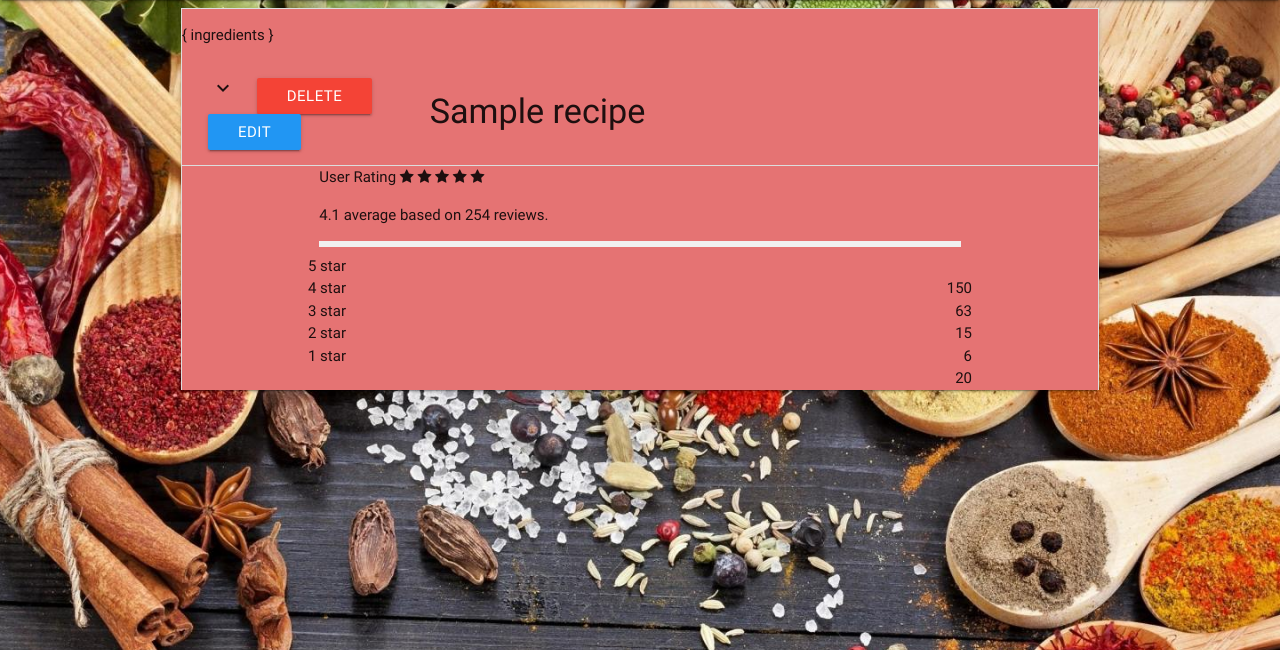
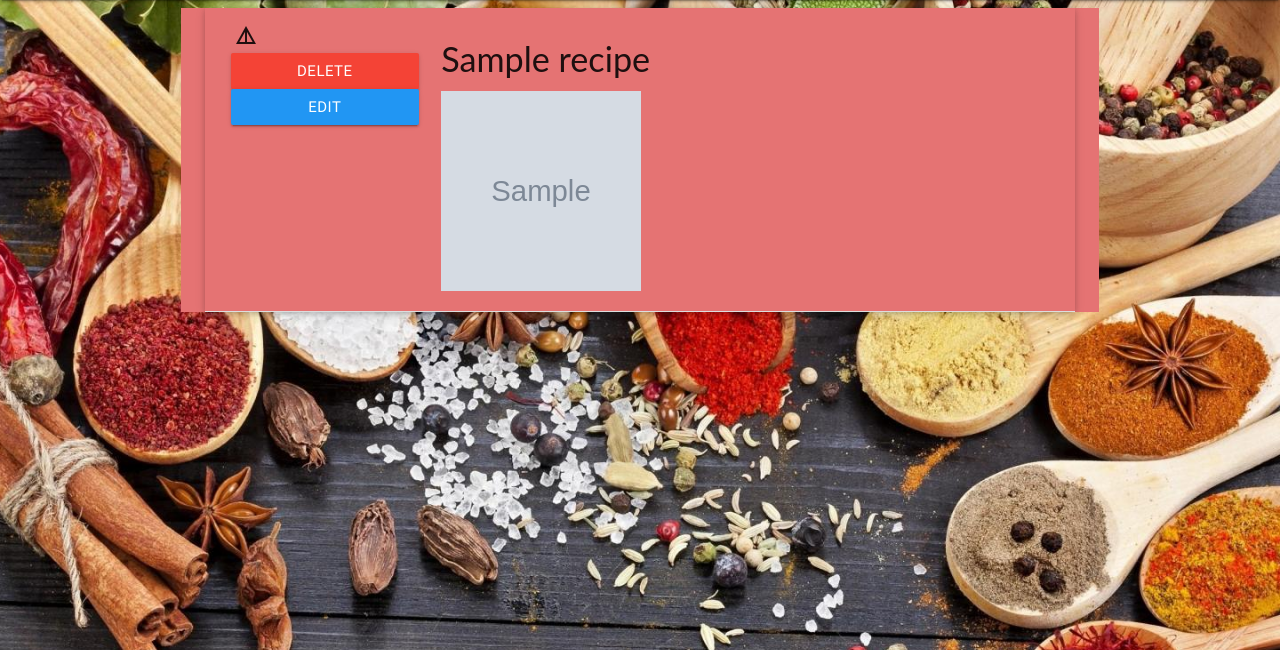
Before and after one commit to DavidThomasFrontend/recipe-managerV2, a Flask app: template templates/recipes.html in a window 1280 px wide. Shown: the part 64-714 px from the top of the page. Run offline with Flask 2, Linux system fonts and the light colour scheme; the template is opened without the code that fills it: most values are stand-ins (such as "Sample title", 1, 10 or a date in 2020); grey boxes marked "Sample" are stand-in pictures; some libraries are stand-ins or nearby versions; some web fonts are replaced.

Commit message:
added tweaks and design changes

```diff
--- a/app.py
+++ b/app.py
@@ -13,15 +13,16 @@ mongo = PyMongo(app)
 @app.route('/')
 @app.route('/get_recipes')
 def get_recipes():
-    ingredients = ingredients.split(", ")
-    meal_procedure = meal_procedure.split(", ")
-    return render_template('recipes.html',ingredients=ingredients, meal_procedure=meal_procedure, recipes=mongo.db.recipes.find())
+   return render_template('recipes.html', recipes=mongo.db.recipes.find())
+
 
 @app.route('/add_recipe')
 def add_recipe():
     recipes=mongo.db.recipes.find()
     categories = mongo.db.categories.find()
-    return render_template('add_recipe.html', recipes=recipes, categories=categories)
+    return render_template(
+    'add_recipe.html', recipes=recipes, categories=categories)
+
 
 @app.route('/insert_recipe', methods=['POST'])
 def insert_recipe():
@@ -29,11 +30,14 @@ def insert_recipe():
     recipes.insert_one(request.form.to_dict())
     return redirect(url_for('get_recipes'))
 
+
 @app.route('/edit_recipe/<recipes_id>')
 def edit_recipe(recipes_id):
     recipes = mongo.db.recipes.find_one({"_id": ObjectId(recipes_id)})
     all_diet_categories = mongo.db.categories.find()
-    return render_template('edit_recipe.html', recipes = recipes, categories = all_diet_categories)
+    return render_template('edit_recipe.html',
+     recipes = recipes, categories = all_diet_categories)
+
 
 @app.route('/update_recipe/<recipes_id>', methods=['POST'])
 def update_recipe(recipes_id):
@@ -48,10 +52,12 @@ def update_recipe(recipes_id):
     })
     return redirect(url_for('get_recipes'))
 
+
 @app.route('/delete_recipe/<recipes_id>')
 def delete_recipe(recipes_id):
     mongo.db.recipes.remove({'_id': ObjectId(recipes_id)})
     return redirect(url_for('get_recipes'))
+
 
 @app.route('/home')
 def home():
--- a/static/css/style.css
+++ b/static/css/style.css
@@ -15,10 +15,20 @@ h3{
     text-align: center;
     color: #ffffff;
     font-family: 'Playfair Display', serif;
+
 }
 
 h1{
      text-align: center;
     color: #ffffff;
     font-family: 'Playfair Display', serif;
+    padding-top: 200px;
 }
+
+.btn_small{
+    display: block;
+}
+
+.name{
+    font-family: 'Lato', serif;
+}
--- a/templates/add_recipe.html
+++ b/templates/add_recipe.html
@@ -27,6 +27,7 @@
                <label for="meal_procedure">Method</label>
             </div>
          </div>
+
          <div class="row">
             <div class="input-field col s3">
                <select>
--- a/templates/base.html
+++ b/templates/base.html
@@ -32,7 +32,7 @@
 </div>
 <script src="https://cdnjs.cloudflare.com/ajax/libs/jquery/3.5.0/jquery.min.js"></script>
 <script src="https://cdnjs.cloudflare.com/ajax/libs/materialize/0.100.2/js/materialize.min.js"></script>
-<link rel="stylesheet"  href='static/css/style.css' type="text/css" />
+
 <script type="text/javascript">
 
 $(document).ready(function(){
--- a/templates/edit_recipe.html
+++ b/templates/edit_recipe.html
@@ -1,7 +1,7 @@
 {% extends 'base.html' %} {% block content %}
 <h3>Edit Recipe</h3>
 <div class="row">
-   <form action="{{ url_for('update_recipe', recipes_id=recipes._id) }}" method="POST" class="col s12">
+   <form action="{{ url_for('update_recipe', recipes_id=recipes._id) }}" method="POST" class="col s12 white">
       <div class="row" >
          <i class="medium material-icons left">restaurant_menu</i>
          <div class="input-field col s12">
@@ -29,6 +29,7 @@
                <label for="meal_procedure">Method</label>
             </div>
          </div>
+
          <div class="row">
             <div class="input-field col s3">
                <select>
--- a/templates/recipes.html
+++ b/templates/recipes.html
@@ -1,107 +1,49 @@
 {% extends 'base.html' %} {% block content %}
 
 <div class="row">
-    <ul class="collapsible red lighten-2" data-collapsible="accordion">
+    <ul class="collapsible popout red lighten-2" data-collapsible="accordion">
         {% for recipes in recipes %}
-
-        {% for ingredients in ingredients %}
-            <p>{ ingredients }<p>
-        {% endfor %}
+    <!---    <img src="{{ recipes.image }}" /> -->
         <li>
             <div class="collapsible-header red lighten-2">
                 <div class="col s3">
-                    <i class="material-icons">expand_more</i>
+                    <i class="material-icons">details</i>
                     <a href= "{{ url_for('delete_recipe', recipes_id=recipes._id) }}" class="waves-effect waves-light btn btn_small red">Delete</a>
                     <a href= "{{ url_for('edit_recipe', recipes_id=recipes._id) }}" class="waves-effect waves-light btn btn_small blue">Edit</a>
 
                 </div>
-                <div class="col s9">
+                <div class="col s9 name">
                     <h4>{{recipes.recipe_name}}</h4>
+                    <img src="{{ recipes.image }}" width="200" height="200"/>
                 </div>
             </div>
             <div class="collapsible-body purple lighten-4">
                 <span>
                 {{recipes.recipe_description}}
-                <br>{{recipes.ingredients}}
-                <br>{{recipes.utensil_name}}
+                <br><h2>Ingredients</h2>{% set ingredients = recipes.ingredients.split(', ') %}
+        {% for ingredients in ingredients %}
+            <p>{{ ingredients }}<p>
+        {% endfor %}
+                <br><h2>Utensils</h2>{{recipes.utensil_name}}
                 <br>{{recipes.diet_category}}
-                <br>{{recipes.meal_procedure}}
+                <br><h2>Method</h2>{% set meal_procedure = recipes.meal_procedure.split('. ') %}
+        {% for meal_procedure in meal_procedure %}
+            <p>{{ meal_procedure }}<p>
+        {% endfor %}
+
             </span>
             </div>
         </li>
 
+<!--<div class="desc">
+   <p class="flow-text">
+   Lorum50
+   </p>
+</div> -->
 
-<div class='container'>
-   <span class="heading">User Rating</span>
-   <span class="fa fa-star checked"></span>
-   <span class="fa fa-star checked"></span>
-   <span class="fa fa-star checked"></span>
-   <span class="fa fa-star checked"></span>
-   <span class="fa fa-star"></span>
-   <p>4.1 average based on 254 reviews.</p>
-   <hr style="border:3px solid #f1f1f1">
-   <div class="row">
-      <div class="side">
-         <div>5 star</div>
-      </div>
-      <div class="middle">
-         <div class="bar-container">
-            <div class="bar-5"></div>
-         </div>
-      </div>
-      <div class="side right">
-         <div>150</div>
-      </div>
-      <div class="side">
-         <div>4 star</div>
-      </div>
-      <div class="middle">
-         <div class="bar-container">
-            <div class="bar-4"></div>
-         </div>
-      </div>
-      <div class="side right">
-         <div>63</div>
-      </div>
-      <div class="side">
-         <div>3 star</div>
-      </div>
-      <div class="middle">
-         <div class="bar-container">
-            <div class="bar-3"></div>
-         </div>
-      </div>
-      <div class="side right">
-         <div>15</div>
-      </div>
-      <div class="side">
-         <div>2 star</div>
-      </div>
-      <div class="middle">
-         <div class="bar-container">
-            <div class="bar-2"></div>
-         </div>
-      </div>
-      <div class="side right">
-         <div>6</div>
-      </div>
-      <div class="side">
-         <div>1 star</div>
-      </div>
-      <div class="middle">
-         <div class="bar-container">
-            <div class="bar-1"></div>
-         </div>
-      </div>
-      <div class="side right">
-         <div>20</div>
-      </div>
-   </div>
-</div>
 
 {% endfor %}
-</ul>
-</div>
+
 
 
 {% endblock %}
```
